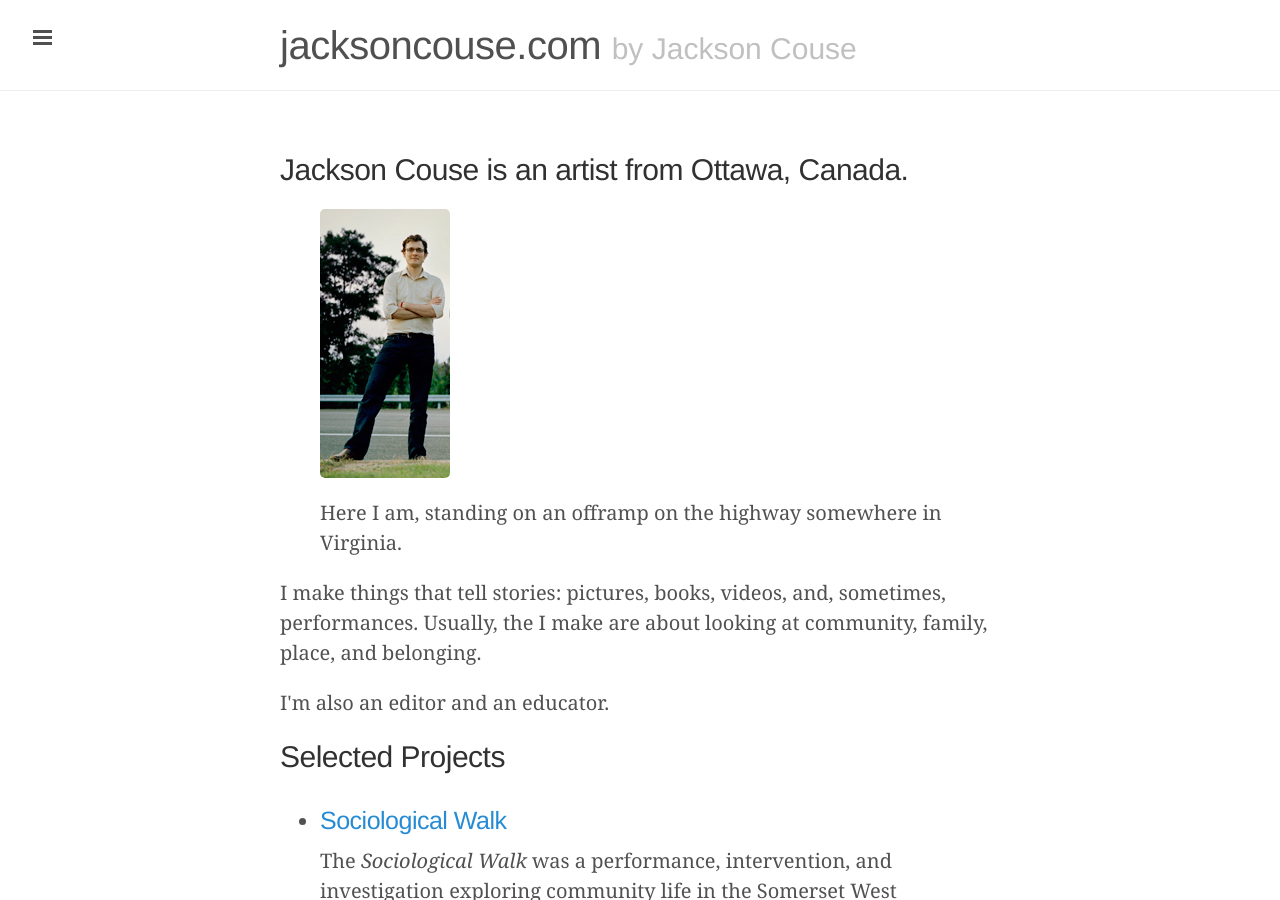
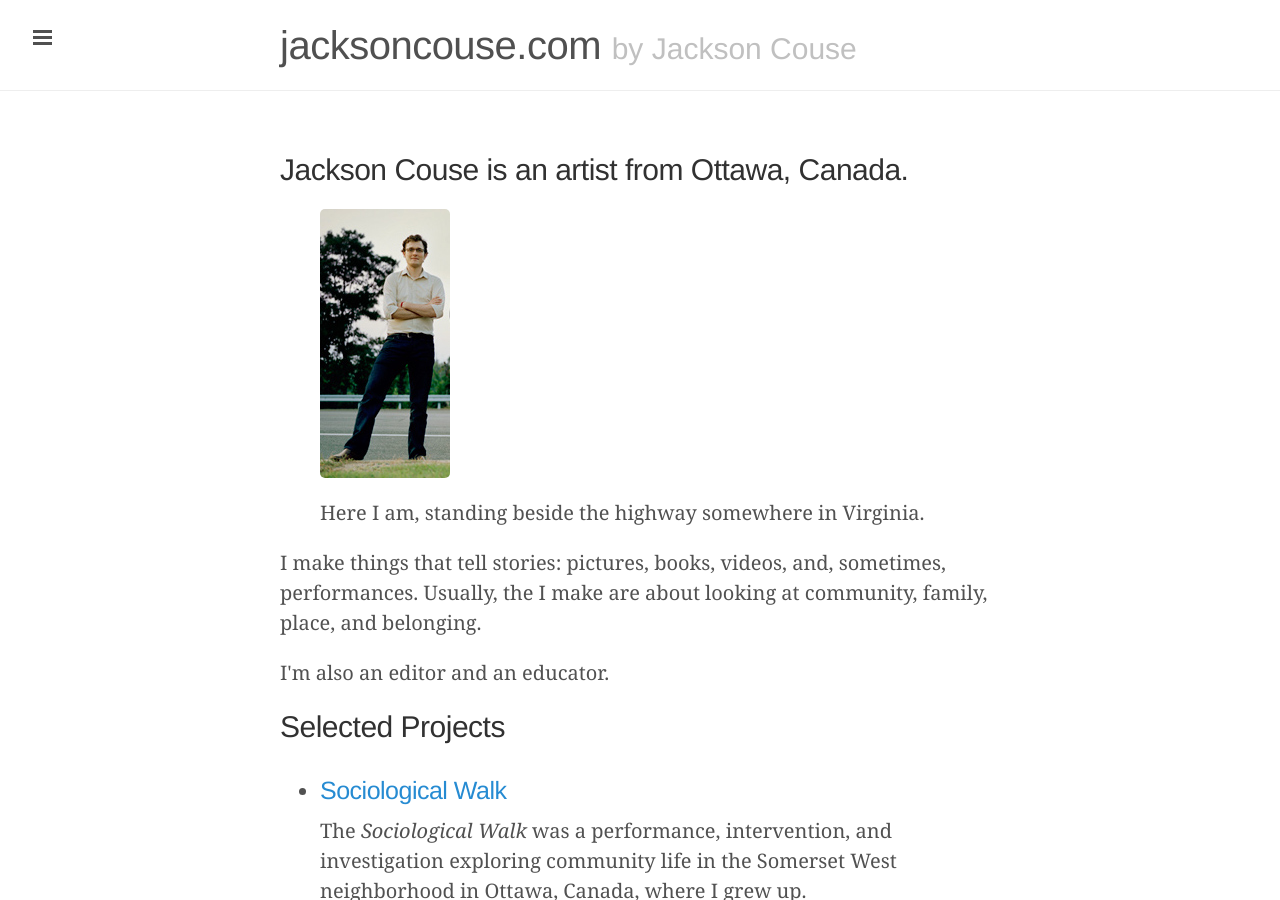
Before and after one commit to jacksoncouse/jacksoncouse.github.io, a Jekyll site: the page built from index.html, in a window 1280 px wide and 900 px high. Built offline with Jekyll 4.4.1, drawn with Linux system fonts in a browser that asks for light colours; Markdown is read by kramdown in place of the engine named in the settings; the list of posts is cut into pages by our own code.

```diff
--- a/index.html
+++ b/index.html
@@ -10,7 +10,7 @@
       <h2>Jackson Couse is an artist from Ottawa, Canada.</h2>
       <figure>
         <img src="/public/images/jackson-couse.jpg" alt="Portrait of Jackson couse">
-        <figcaption>Here I am, standing on an offramp on the highway somewhere in Virginia.</figcaption>
+        <figcaption>Here I am, standing beside the highway somewhere in Virginia.</figcaption>
       </figure>
       <p>I make things that tell stories: pictures, books, videos, and, sometimes, performances. Usually, the I make are about looking at community, family, place, and belonging.</p>
       <p>I'm also an editor and an educator.</p>
```
